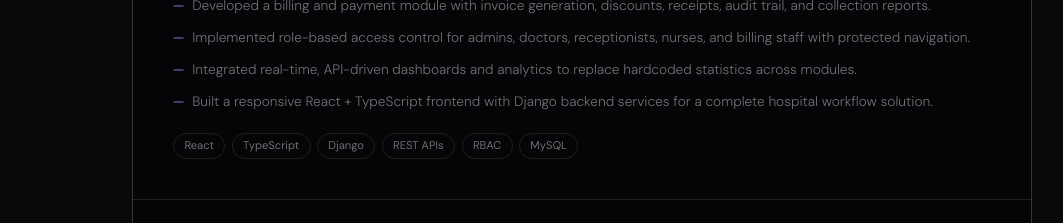
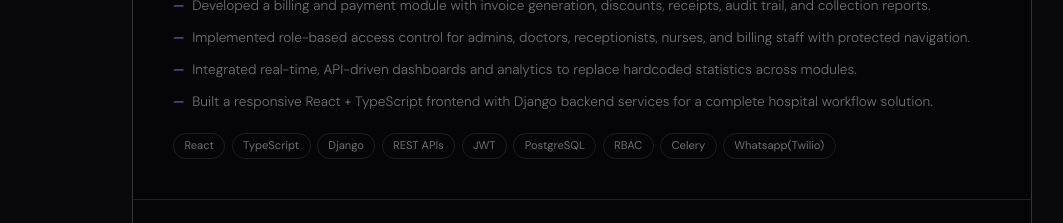
Before and after one commit to coder-naveen18/Naveen-Portfolio, a React (Vite) app: page / in a window 1280 px wide. Shown: the part 2480-2703 px from the top of the page, without its empty margins (58-1121 px from the left). Built offline with nearby package versions, Linux system fonts and the light colour scheme; no server answers.

Commit message:
feat: update experience and project tags to include JWT, PostgreSQL, Celery, and Twilio

```diff
--- a/src/data/index.ts
+++ b/src/data/index.ts
@@ -40,7 +40,7 @@ export const experiences: Experience[] = [
       'Integrated real-time, API-driven dashboards and analytics to replace hardcoded statistics across modules.',
       'Built a responsive React + TypeScript frontend with Django backend services for a complete hospital workflow solution.',
     ],
-    tags: ['React', 'TypeScript', 'Django', 'REST APIs', 'RBAC', 'MySQL'],
+    tags: ['React', 'TypeScript', 'Django', 'REST APIs','JWT','PostgreSQL', 'RBAC', 'Celery','Whatsapp(Twilio)'],
   },
   {
     role: 'Next.js Developer',
@@ -83,7 +83,7 @@ export const projects: Project[] = [
     icon: '🏥',
     name: 'Hospital Management System',
     desc: 'End-to-end HMS for small hospitals with patient management, OPD/IPD workflows, appointment scheduling, billing with invoice generation, role-based access, and real-time analytics dashboards.',
-    stack: ['React', 'TypeScript', 'Django', 'REST APIs', 'MySQL'],
+    stack: ['React', 'TypeScript', 'Django', 'REST APIs', 'JWT','PostgreSQL', 'RBAC', 'Celery','Whatsapp(Twilio)'],
     note: 'In progress at IQuint',
   },
   {
```
